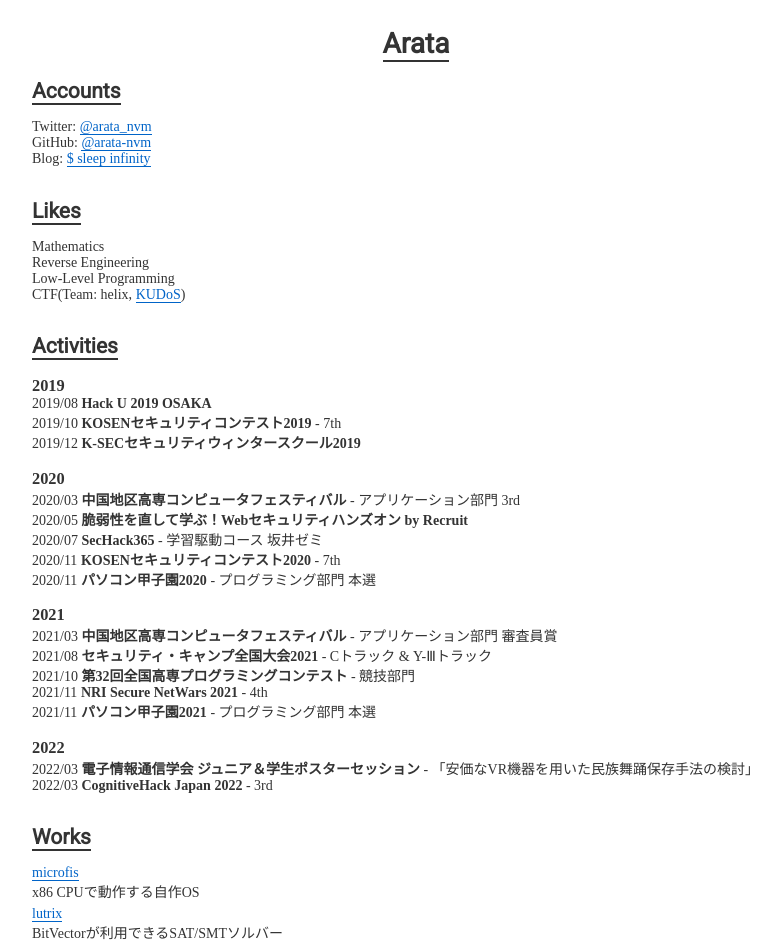
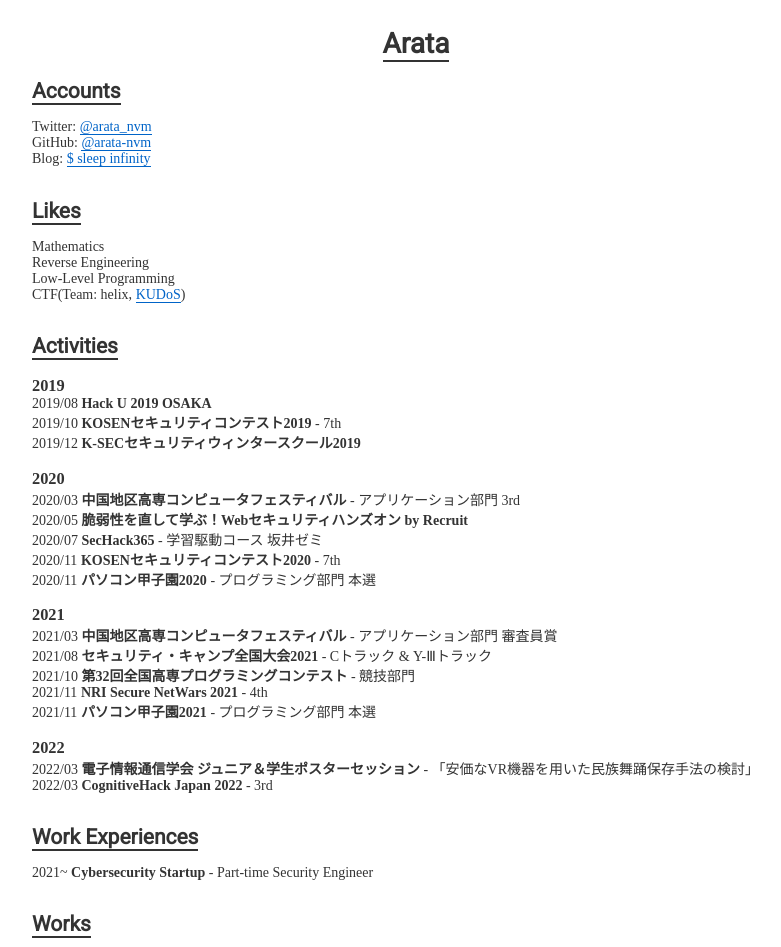
Before and after one commit to arata-nvm/arata-nvm.github.io, a Svelte app: page / in a window 1280 px wide. Shown: the top 947 px of the page, without its empty margins (224-1005 px from the left). Built offline with nearby package versions, Linux system fonts and the light colour scheme.

Commit message:
:+1: add work experiences

```diff
--- a/src/App.svelte
+++ b/src/App.svelte
@@ -1,6 +1,7 @@
 <script>
 	import Accounts from "./components/Accounts.svelte";
 	import Activities from "./components/Activities.svelte";
+	import Experiences from "./components/Experiences.svelte";
 	import Likes from "./components/Likes.svelte";
 	import Works from "./components/Works.svelte";
 </script>
@@ -25,6 +26,7 @@
 	<Accounts />
 	<Likes />
 	<Activities />
+	<Experiences />
 	<Works />
 </main>
 
--- /dev/null
+++ b/src/components/Experiences.svelte
@@ -0,0 +1,17 @@
+<script>
+  import Card from "./Card.svelte";
+  import experiences from "../data/experiences";
+</script>
+
+<Card title="Work Experiences">
+  <ul>
+    {#each experiences as item}
+      <li>
+        {item.date} <b>{item.name}</b>
+        {#if item.desc}
+          - {item.desc}
+        {/if}
+      </li>
+    {/each}
+  </ul>
+</Card>
--- /dev/null
+++ b/src/data/experiences.js
@@ -0,0 +1,3 @@
+export default [
+  { date: "2021~", name: "Cybersecurity Startup", desc: "Part-time Security Engineer" },
+];
```
